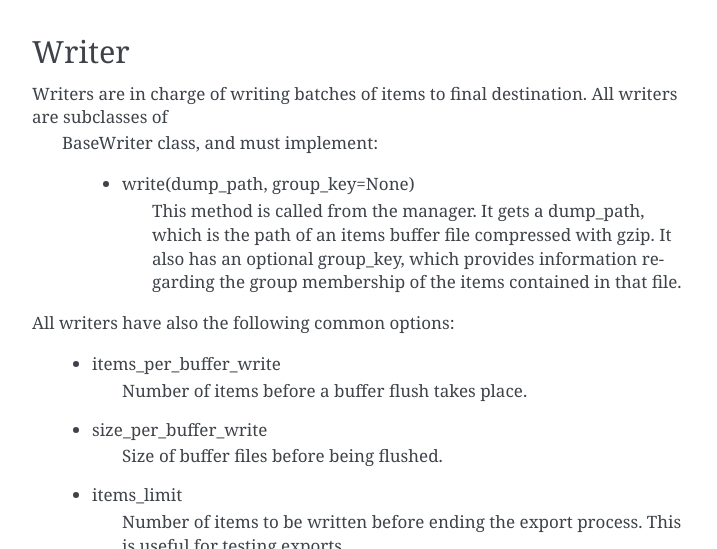
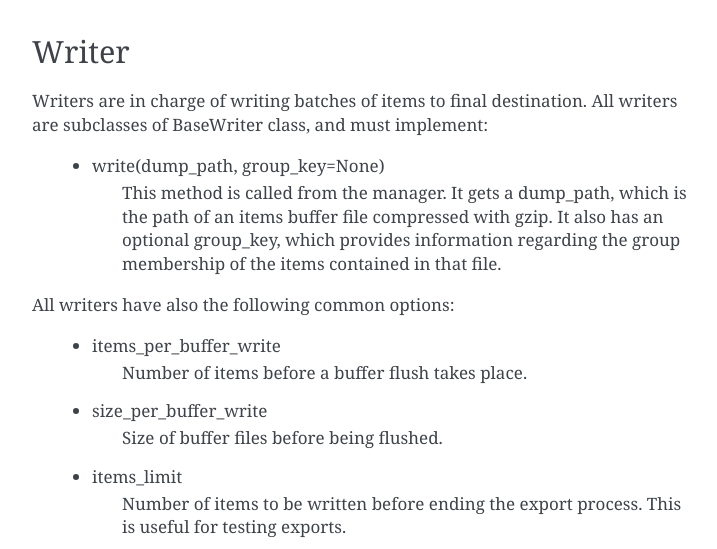
Before and after one commit to scrapinghub/exporters, a Sphinx documentation site: the page built from docs/modules.rst, in a window 1280 px wide and 1400 px high, scrolled down 2524 px. Shown: the part 178-727 px from the top of the window, without its empty margins (388-1105 px from the left). Built offline with Sphinx 7.4.7, drawn with Linux system fonts in a browser that asks for light colours; part of the change alters nothing that is shown; some of the changed text lies outside the part shown; grey boxes are pictures that could not be loaded.

```diff
--- a/docs/modules.rst
+++ b/docs/modules.rst
@@ -113,7 +113,7 @@ HubstorageReader
 Writer
 ~~~~~~
 Writers are in charge of writing batches of items to final destination. All writers are subclasses of
- BaseWriter class, and must implement:
+BaseWriter class, and must implement:
 
     - write(dump_path, group_key=None)
         This method is called from the manager. It gets a dump_path, which is the path of an
@@ -164,6 +164,13 @@ FTPWriter
     :undoc-members:
     :show-inheritance:
 
+SFTPWriter
+##########
+.. automodule:: exporters.writers.sftp_writer
+    :members:
+    :undoc-members:
+    :show-inheritance:
+
 FSWriter
 ########
 .. automodule:: exporters.writers.fs_writer
@@ -199,6 +206,38 @@ CloudsearchWriter
 GDriveWriter
 ############
 .. automodule:: exporters.writers.gdrive_writer
+    :members:
+    :undoc-members:
+    :show-inheritance:
+
+
+GStorageWriter
+##############
+.. automodule:: exporters.writers.gstorage_writer
+    :members:
+    :undoc-members:
+    :show-inheritance:
+
+
+HubstorageReduceWriter
+######################
+.. automodule:: exporters.writers.hs_reduce_writer
+    :members:
+    :undoc-members:
+    :show-inheritance:
+
+
+ReduceWriter
+############
+.. automodule:: exporters.writers.reduce_writer
+    :members:
+    :undoc-members:
+    :show-inheritance:
+
+
+OdoWriter
+#########
+.. automodule:: exporters.writers.odo_writer
     :members:
     :undoc-members:
     :show-inheritance:
```
